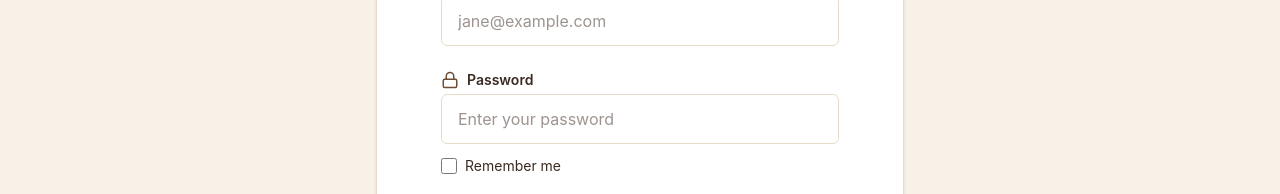
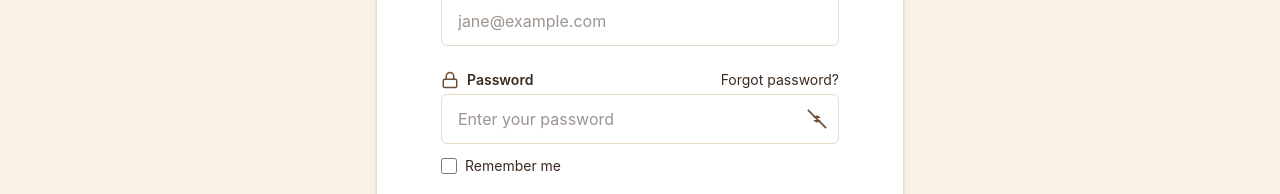
Before and after one commit to ThamiRoneo/company-project1-toro, a React (Vite) app: page /login in a window 1280 px wide. Shown: the part 282-476 px from the top of the page. Built offline with nearby package versions, Linux system fonts and the light colour scheme.

Commit message:
implemented Google Auth and Forgot Password page

```diff
--- a/src/components/LoginForm.jsx
+++ b/src/components/LoginForm.jsx
@@ -6,6 +6,7 @@ export default function LoginForm({ onSubmit }) {
   const [form, setForm] = useState({ email: "", password: "", remember: false });
   const [errors, setErrors] = useState({});
   const [touched, setTouched] = useState({});
+  const [showPassword, setShowPassword] = useState(false);
 
   function update(key, value) {
     setForm((prev) => ({ ...prev, [key]: value }));
@@ -75,12 +76,18 @@ export default function LoginForm({ onSubmit }) {
       </div>
 
       <div>
-        <label htmlFor="password" className="mb-1 flex items-center gap-2 text-sm font-semibold text-toro-espresso">
+        <div className="mb-1 flex items-center justify-between">
+          <label htmlFor="password" className="flex items-center gap-2 text-sm font-semibold text-toro-espresso">
             <LockIcon /> Password
           </label>
+          <Link to="/forgot-password" className="text-sm font-normal text-toro-espresso hover:underline">
+            Forgot password?
+          </Link>
+        </div>
+        <div className="relative">
           <input
             id="password"
-          type="password"
+            type={showPassword ? "text" : "password"}
             value={form.password}
             onChange={(e) => update("password", e.target.value)}
             onBlur={() => setTouched((p) => ({ ...p, password: true }))}
@@ -90,6 +97,15 @@ export default function LoginForm({ onSubmit }) {
             aria-describedby={errors.password ? "password-error" : undefined}
             className={inputClasses("password")}
           />
+          <button
+            type="button"
+            onClick={() => setShowPassword((prev) => !prev)}
+            aria-label={showPassword ? "Hide password" : "Show password"}
+            className="absolute right-3 top-1/2 -translate-y-1/2 text-toro-brown hover:text-toro-espresso"
+          >
+            {showPassword ? <EyeIcon /> : <EyeOffIcon />}
+          </button>
+        </div>
         {touched.password && errors.password && (
           <p id="password-error" className="mt-1 text-sm text-red-600" role="alert">
             {errors.password}
@@ -140,3 +156,24 @@ function LockIcon() {
     </svg>
   );
 }
+
+function EyeIcon() {
+  return (
+    <svg width="20" height="20" viewBox="0 0 24 24" fill="none" stroke="currentColor" strokeWidth="2" className="text-toro-brown">
+      <path d="M2 12s4-8 10-8 10 8 10 8-4 8-10 8-10-8-10-8z" />
+      <circle cx="12" cy="12" r="3" />
+    </svg>
+  );
+}
+
+function EyeOffIcon() {
+  return (
+    <svg width="20" height="20" viewBox="0 0 24 24" fill="none" stroke="currentColor" strokeWidth="2" className="text-toro-brown">
+      <path d="M9.88 9.88A3 3 0 0 0 9.88 9.88z" />
+      <path d="M14.12 14.12A3 3 0 0 0 14.12 14.12z" />
+      <path d="M9.88 14.12a3 3 0 0 0 4.24 0z" />
+      <path d="M14.12 9.88a3 3 0 0 0-4.24 0z" />
+      <line x1="1" y1="1" x2="23" y2="23" />
+    </svg>
+  );
+}
```
Lines whose indentation alone changed are shown as unchanged.
